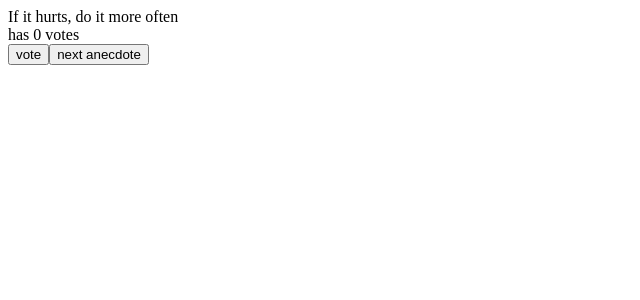
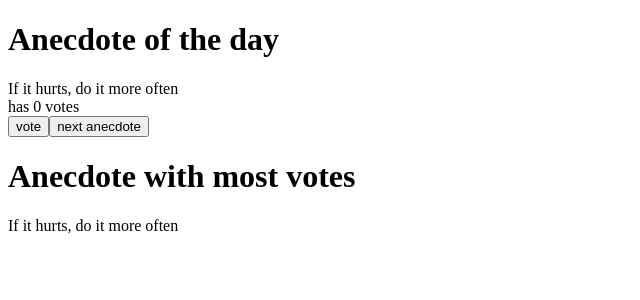
Before and after one commit to Selflocking/FullStackOpen2022, a React (Create React App) app in the folder part1/d/: page / in a window 1280 px wide. Shown: the top 300 px of the page, without its empty margins (0-640 px from the left). Built offline with nearby package versions, Linux system fonts and the light colour scheme.

Commit message:
1.14*: anecdotes step3

```diff
--- a/part1/d/src/App.js
+++ b/part1/d/src/App.js
@@ -12,6 +12,7 @@ const App = () => {
   ]
   const [selected, setSelected] = useState(0)
   const [votes, setVotes] = useState(new Uint8Array(anecdotes.length))
+  const [max, setMax] = useState(0)
   const handleClick = () => {
     while (1) {
       const result = Math.floor(Math.random() * anecdotes.length)
@@ -25,22 +26,20 @@ const App = () => {
   const handleVote = () => {
     const temp = { ...votes }
     temp[selected] += 1
+    if (temp[selected] > votes[max]) {
+      setMax(selected)
+    }
     setVotes(temp)
   }
   return (
     <>
-      <div>
-        {anecdotes[selected]}
-      </div>
-      <div>
-        has {votes[selected]} votes
-      </div>
-      <button onClick={handleVote}>
-        vote
-      </button>
-      <button onClick={handleClick}>
-        next anecdote
-      </button>
+      <h1>Anecdote of the day</h1>
+      <div>{anecdotes[selected]}</div>
+      <div>has {votes[selected]} votes</div>
+      <button onClick={handleVote}>vote</button>
+      <button onClick={handleClick}>next anecdote</button>
+      <h1>Anecdote with most votes</h1>
+      <div>{anecdotes[max]}</div>
     </>
   )
 }
```
